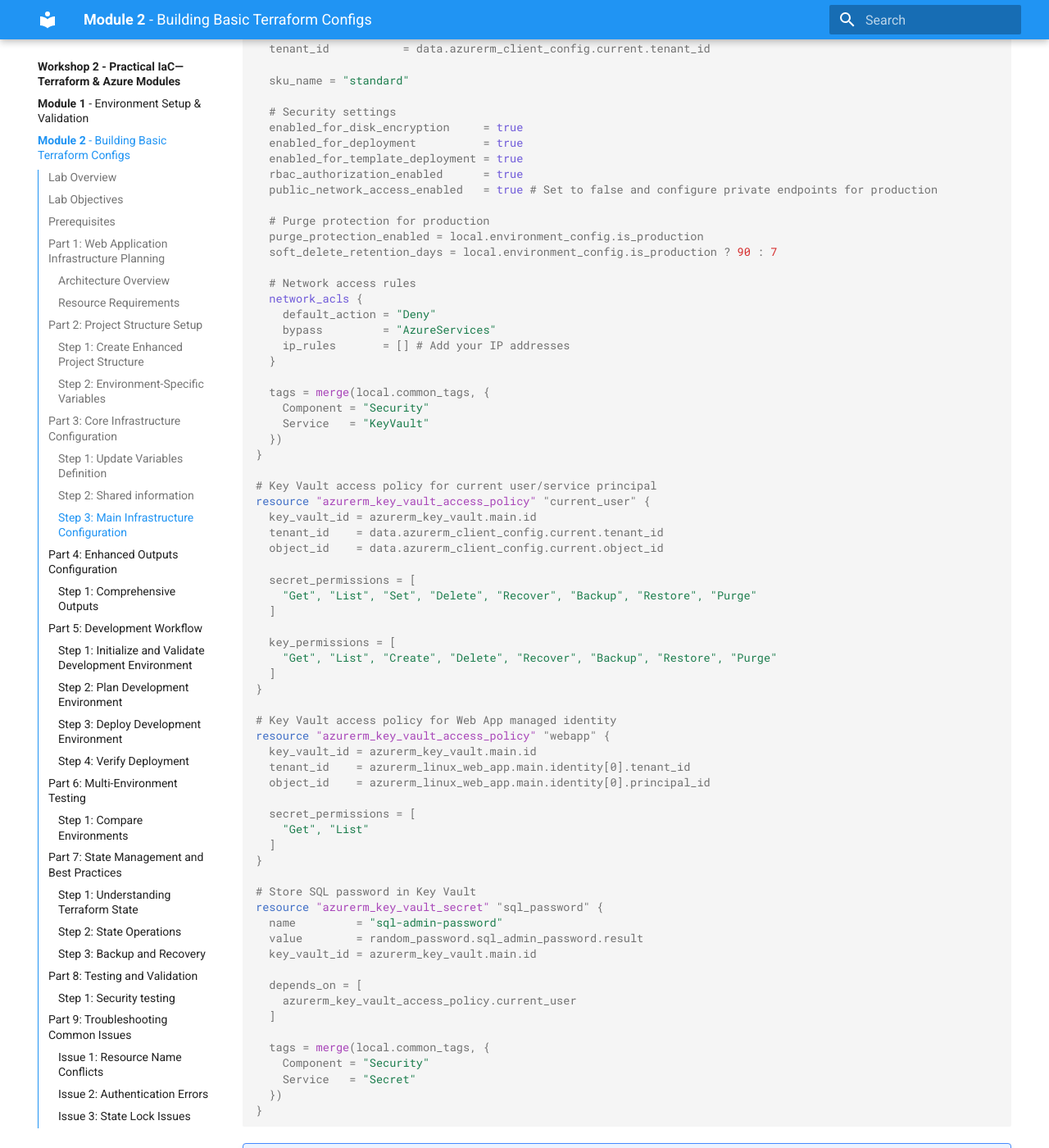
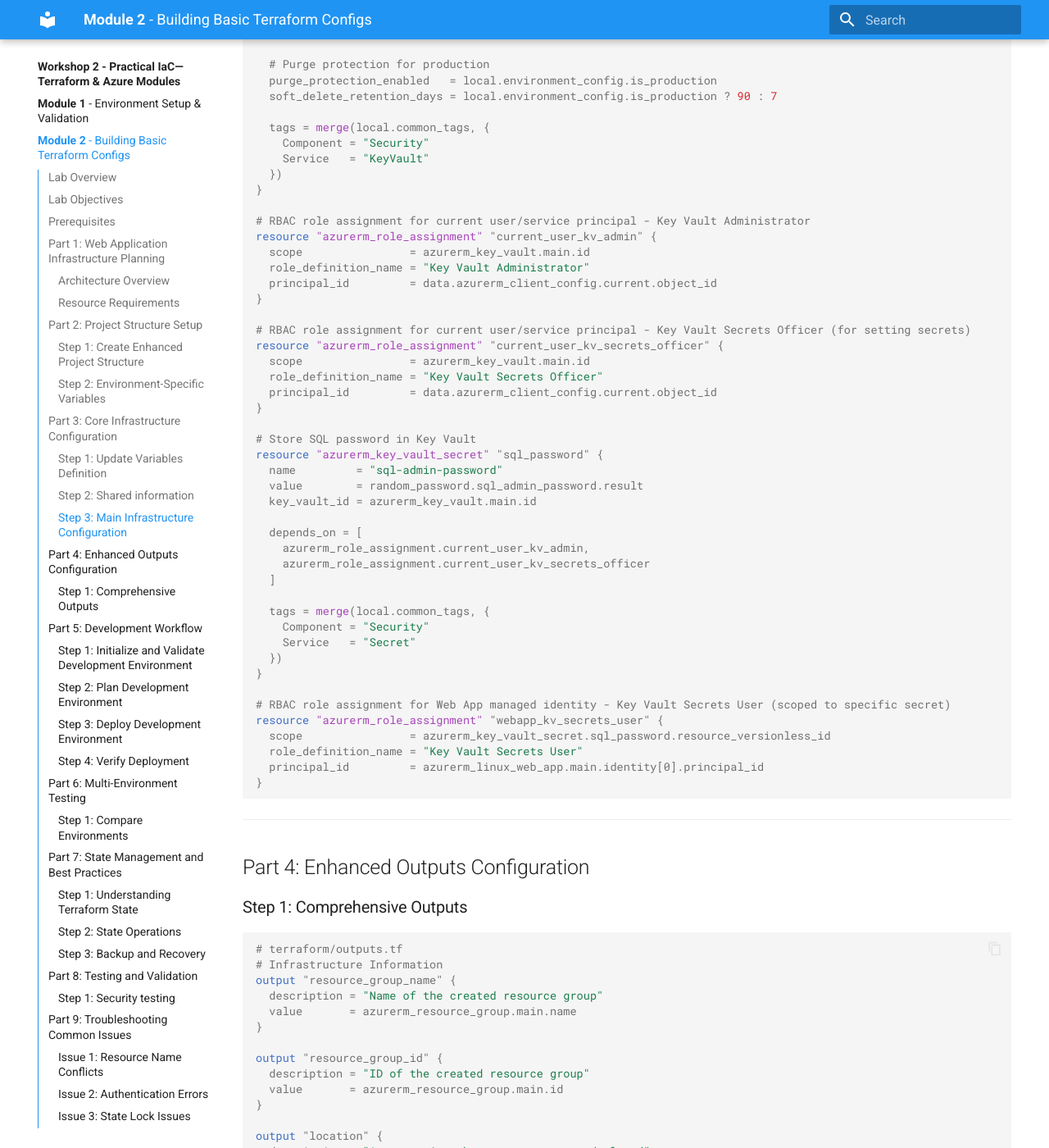
Before and after one commit to lrivallain/ms-alz-workshop, an MkDocs documentation site: the page built from docs/Workshop-2-Practical-IaC-Terraform-Azure-Modules/content/02-terraform-fundamentals.md, in a window 1280 px wide and 1400 px high, scrolled down 13481 px. Shown: the whole window at 82% size. Built offline with MkDocs 1.6.1 and Material for MkDocs 9.7.7, drawn with Linux system fonts in a browser that asks for light colours; some of the changed text lies outside the part shown.

Commit message:
Remove unacessary option to db and akv for demo Change AKV to RBAC mode

````diff
--- a/docs/Workshop-2-Practical-IaC-Terraform-Azure-Modules/content/02-terraform-fundamentals.md
+++ b/docs/Workshop-2-Practical-IaC-Terraform-Azure-Modules/content/02-terraform-fundamentals.md
@@ -408,11 +408,11 @@ resource "azurerm_resource_group" "main" {
 resource "azurerm_storage_account" "main" {
   name                = "st${replace(local.resource_prefix, "-", "")}"
   resource_group_name = azurerm_resource_group.main.name
-  location           = azurerm_resource_group.main.location
+  location            = azurerm_resource_group.main.location
 
   account_tier             = "Standard"
   account_replication_type = var.storage_replication_type
-  account_kind            = "StorageV2"
+  account_kind             = "StorageV2"
 
   # Security settings
   public_network_access_enabled   = false
@@ -460,8 +460,8 @@ resource "azurerm_storage_account" "main" {
 
 # Log Analytics Workspace
 resource "azurerm_log_analytics_workspace" "main" {
-  name               = "log-${local.resource_prefix}"
-  location           = azurerm_resource_group.main.location
+  name                = "log-${local.resource_prefix}"
+  location            = azurerm_resource_group.main.location
   resource_group_name = azurerm_resource_group.main.name
 
   sku               = "PerGB2018"
@@ -532,13 +532,13 @@ resource "azurerm_linux_web_app" "main" {
     }
 
     # Security settings
-    http2_enabled                   = true
-    minimum_tls_version             = local.environment_config.security.min_tls_version
-    scm_minimum_tls_version         = local.environment_config.security.min_tls_version
-    ftps_state                      = "FtpsOnly"
+    http2_enabled           = true
+    minimum_tls_version     = local.environment_config.security.min_tls_version
+    scm_minimum_tls_version = local.environment_config.security.min_tls_version
+    ftps_state              = "FtpsOnly"
 
     # Health check
-    health_check_path                = "/health"
+    health_check_path                 = "/health"
     health_check_eviction_time_in_min = 2
 
     # CORS settings (configure as needed)
@@ -570,11 +570,11 @@ resource "azurerm_linux_web_app" "main" {
     APPLICATIONINSIGHTS_CONNECTION_STRING = azurerm_application_insights.main.connection_string
 
     # Database connection (will be added after SQL resources)
-    DATABASE_SERVER = azurerm_mssql_server.main.fully_qualified_domain_name
-    DATABASE_NAME   = azurerm_mssql_database.main.name
+    DATABASE_SERVER   = azurerm_mssql_server.main.fully_qualified_domain_name
+    DATABASE_NAME     = azurerm_mssql_database.main.name
     DATABASE_USERNAME = var.admin_username
     # The application will fetch the password from Key Vault using its Managed Identity
-    KEY_VAULT_URI   = azurerm_key_vault.main.vault_uri
+    KEY_VAULT_URI = azurerm_key_vault.main.vault_uri
   }
 
   # Managed identity for secure access
@@ -641,18 +641,8 @@ resource "azurerm_mssql_database" "main" {
   }
 
   # Maintenance and performance
-  auto_pause_delay_in_minutes = local.environment_config.is_development ? 60  : 120
+  auto_pause_delay_in_minutes = local.environment_config.is_development ? 60 : 120
   min_capacity                = local.environment_config.is_development ? 0.5 : 1
-
-  # Threat detection policy
-  threat_detection_policy {
-    state                  = "Enabled"
-    email_account_admins   = "Enabled"
-    email_addresses       = [ ] # Add admin email addresses
-    retention_days        = 30
-    storage_account_access_key = azurerm_storage_account.main.primary_access_key
-    storage_endpoint      = azurerm_storage_account.main.primary_blob_endpoint
-  }
 
   tags = merge(local.common_tags, {
     Component = "Database"
@@ -685,15 +675,8 @@ resource "azurerm_key_vault" "main" {
   public_network_access_enabled   = true # Set to false and configure private endpoints for production
 
   # Purge protection for production
-  purge_protection_enabled = local.environment_config.is_production
+  purge_protection_enabled   = local.environment_config.is_production
   soft_delete_retention_days = local.environment_config.is_production ? 90 : 7
-
-  # Network access rules
-  network_acls {
-    default_action = "Deny"
-    bypass         = "AzureServices"
-    ip_rules       = [] # Add your IP addresses
-  }
 
   tags = merge(local.common_tags, {
     Component = "Security"
@@ -701,30 +684,18 @@ resource "azurerm_key_vault" "main" {
   })
 }
 
-# Key Vault access policy for current user/service principal
-resource "azurerm_key_vault_access_policy" "current_user" {
-  key_vault_id = azurerm_key_vault.main.id
-  tenant_id    = data.azurerm_client_config.current.tenant_id
-  object_id    = data.azurerm_client_config.current.object_id
-
-  secret_permissions = [
-    "Get", "List", "Set", "Delete", "Recover", "Backup", "Restore", "Purge"
-  ]
-
-  key_permissions = [
-    "Get", "List", "Create", "Delete", "Recover", "Backup", "Restore", "Purge"
-  ]
+# RBAC role assignment for current user/service principal - Key Vault Administrator
+resource "azurerm_role_assignment" "current_user_kv_admin" {
+  scope                = azurerm_key_vault.main.id
+  role_definition_name = "Key Vault Administrator"
+  principal_id         = data.azurerm_client_config.current.object_id
 }
 
-# Key Vault access policy for Web App managed identity
-resource "azurerm_key_vault_access_policy" "webapp" {
-  key_vault_id = azurerm_key_vault.main.id
-  tenant_id    = azurerm_linux_web_app.main.identity[0].tenant_id
-  object_id    = azurerm_linux_web_app.main.identity[0].principal_id
-
-  secret_permissions = [
-    "Get", "List"
-  ]
+# RBAC role assignment for current user/service principal - Key Vault Secrets Officer (for setting secrets)
+resource "azurerm_role_assignment" "current_user_kv_secrets_officer" {
+  scope                = azurerm_key_vault.main.id
+  role_definition_name = "Key Vault Secrets Officer"
+  principal_id         = data.azurerm_client_config.current.object_id
 }
 
 # Store SQL password in Key Vault
@@ -734,7 +705,8 @@ resource "azurerm_key_vault_secret" "sql_password" {
   key_vault_id = azurerm_key_vault.main.id
 
   depends_on = [
-    azurerm_key_vault_access_policy.current_user
+    azurerm_role_assignment.current_user_kv_admin,
+    azurerm_role_assignment.current_user_kv_secrets_officer
   ]
 
   tags = merge(local.common_tags, {
@@ -742,13 +714,14 @@ resource "azurerm_key_vault_secret" "sql_password" {
     Service   = "Secret"
   })
 }
+
+# RBAC role assignment for Web App managed identity - Key Vault Secrets User (scoped to specific secret)
+resource "azurerm_role_assignment" "webapp_kv_secrets_user" {
+  scope                = azurerm_key_vault_secret.sql_password.resource_versionless_id
+  role_definition_name = "Key Vault Secrets User"
+  principal_id         = azurerm_linux_web_app.main.identity[0].principal_id
+}
 ```
-
-!!! note "Add your IP addresses"
-
-  Ensure to add your current IP address where indicated by the following comment: `# Add your IP addresses` => from terminal that will execute terraform: curl ifconfig.me
-
-  Same for `# Add admin email addresses` in the SQL Database threat detection policy.
 
 ---
 
````
Also changed, not shown: other parts of docs/Workshop-2-Practical-IaC-Terraform-Azure-Modules/content/02-terraform-fundamentals.md (+1 -1 lines).
